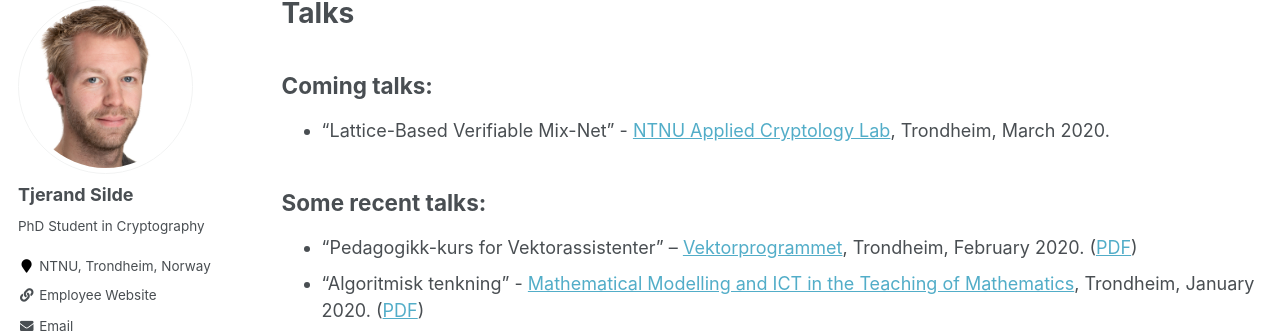
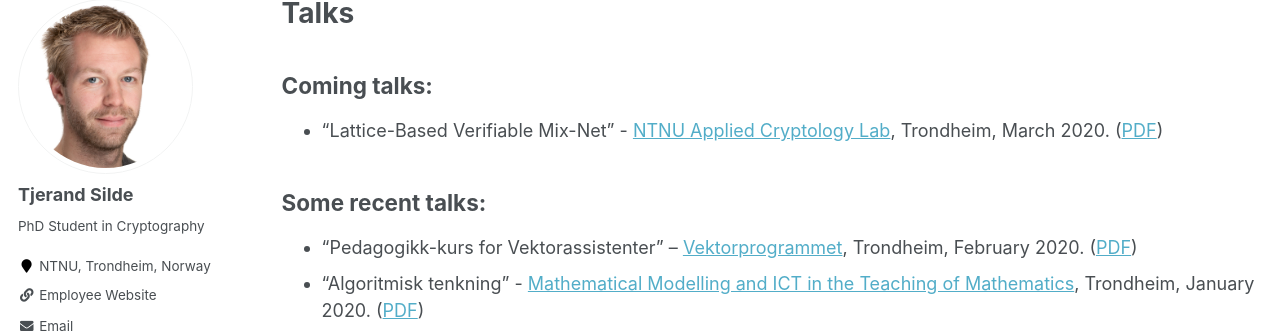
Before and after one commit to tjesi/tjesi.github.io, a Jekyll site: the page built from _pages/talks.md, in a window 1280 px wide and 1127 px high. Shown: the part 119-452 px from the top of the window. Built offline with Jekyll 4.4.1, drawn with Linux system fonts in a browser that asks for light colours.

Commit message:
nacl-talk

```diff
--- a/_pages/talks.md
+++ b/_pages/talks.md
@@ -7,7 +7,7 @@ author_profile: true
 
 ## Coming talks:
 
-* "Lattice-Based Verifiable Mix-Net" - [NTNU Applied Cryptology Lab](https://www.ntnu.edu/iik/nacl-lab), Trondheim, March 2020.
+* "Lattice-Based Verifiable Mix-Net" - [NTNU Applied Cryptology Lab](https://www.ntnu.edu/iik/nacl-lab), Trondheim, March 2020. ([PDF](https://tjerandsilde.no/files/Lattice_Based_Verifiable_Mix_Net.pdf))
 
 ## Some recent talks:
 
```
Also changed, not shown: 1 other file.
